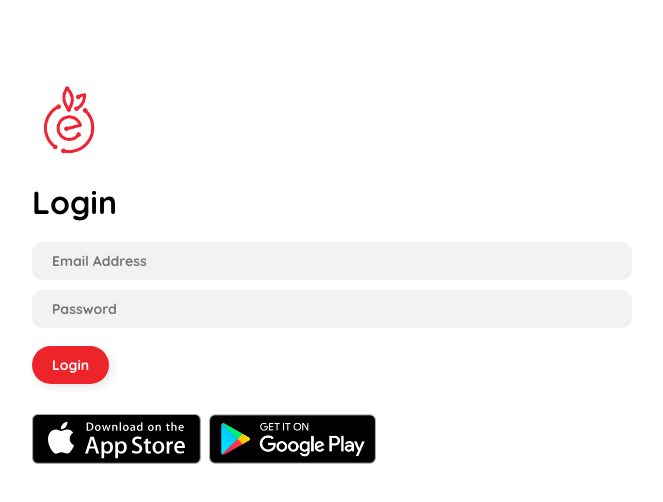
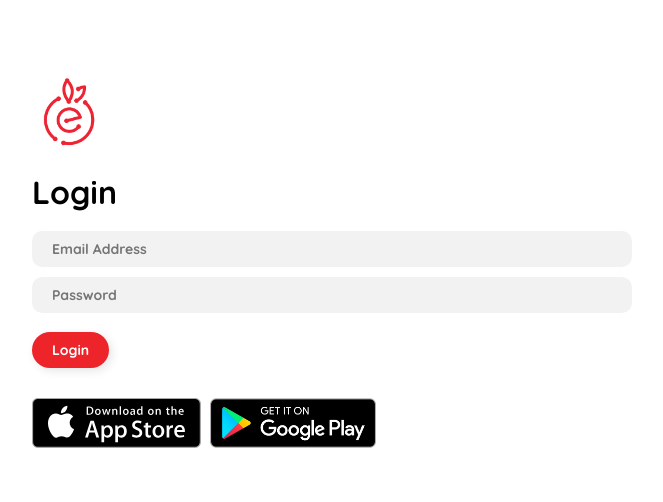
Before and after one commit to anthony-langford/ce-dashboard, a React (Create React App) app: page /login in a window 1280 px wide. Shown: the top 502 px of the page, without its empty margins (308-971 px from the left). Built offline with nearby package versions, Linux system fonts and the light colour scheme.

Commit message:
add normalize

```diff
--- /dev/null
+++ b/src/index.css
@@ -0,0 +1,349 @@
+body {
+  margin: 0;
+  padding: 0;
+  font-family: Montserrat, sans-serif;
+}
+
+/*! normalize.css v8.0.0 | MIT License | github.com/necolas/normalize.css */
+
+/* Document
+   ========================================================================== */
+
+/**
+ * 1. Correct the line height in all browsers.
+ * 2. Prevent adjustments of font size after orientation changes in iOS.
+ */
+
+ html {
+  line-height: 1.15; /* 1 */
+  -webkit-text-size-adjust: 100%; /* 2 */
+  overflow-y: scroll;
+  -webkit-overflow-scrolling: touch;
+}
+
+/* Sections
+   ========================================================================== */
+
+/**
+ * Remove the margin in all browsers.
+ */
+
+/* body {
+  margin: 0;
+} */
+
+/**
+ * Correct the font size and margin on `h1` elements within `section` and
+ * `article` contexts in Chrome, Firefox, and Safari.
+ */
+
+h1 {
+  font-size: 2em;
+  margin: 0.67em 0;
+}
+
+/* Grouping content
+   ========================================================================== */
+
+/**
+ * 1. Add the correct box sizing in Firefox.
+ * 2. Show the overflow in Edge and IE.
+ */
+
+hr {
+  box-sizing: content-box; /* 1 */
+  height: 0; /* 1 */
+  overflow: visible; /* 2 */
+}
+
+/**
+ * 1. Correct the inheritance and scaling of font size in all browsers.
+ * 2. Correct the odd `em` font sizing in all browsers.
+ */
+
+pre {
+  font-family: monospace, monospace; /* 1 */
+  font-size: 1em; /* 2 */
+}
+
+/* Text-level semantics
+   ========================================================================== */
+
+/**
+ * Remove the gray background on active links in IE 10.
+ */
+
+a {
+  background-color: transparent;
+}
+
+/**
+ * 1. Remove the bottom border in Chrome 57-
+ * 2. Add the correct text decoration in Chrome, Edge, IE, Opera, and Safari.
+ */
+
+abbr[title] {
+  border-bottom: none; /* 1 */
+  text-decoration: underline; /* 2 */
+  text-decoration: underline dotted; /* 2 */
+}
+
+/**
+ * Add the correct font weight in Chrome, Edge, and Safari.
+ */
+
+b,
+strong {
+  font-weight: bolder;
+}
+
+/**
+ * 1. Correct the inheritance and scaling of font size in all browsers.
+ * 2. Correct the odd `em` font sizing in all browsers.
+ */
+
+code,
+kbd,
+samp {
+  font-family: monospace, monospace; /* 1 */
+  font-size: 1em; /* 2 */
+}
+
+/**
+ * Add the correct font size in all browsers.
+ */
+
+small {
+  font-size: 80%;
+}
+
+/**
+ * Prevent `sub` and `sup` elements from affecting the line height in
+ * all browsers.
+ */
+
+sub,
+sup {
+  font-size: 75%;
+  line-height: 0;
+  position: relative;
+  vertical-align: baseline;
+}
+
+sub {
+  bottom: -0.25em;
+}
+
+sup {
+  top: -0.5em;
+}
+
+/* Embedded content
+   ========================================================================== */
+
+/**
+ * Remove the border on images inside links in IE 10.
+ */
+
+img {
+  border-style: none;
+}
+
+/* Forms
+   ========================================================================== */
+
+/**
+ * 1. Change the font styles in all browsers.
+ * 2. Remove the margin in Firefox and Safari.
+ */
+
+button,
+input,
+optgroup,
+select,
+textarea {
+  font-family: inherit; /* 1 */
+  font-size: 100%; /* 1 */
+  line-height: 1.15; /* 1 */
+  margin: 0; /* 2 */
+}
+
+/**
+ * Show the overflow in IE.
+ * 1. Show the overflow in Edge.
+ */
+
+button,
+input { /* 1 */
+  overflow: visible;
+}
+
+/**
+ * Remove the inheritance of text transform in Edge, Firefox, and IE.
+ * 1. Remove the inheritance of text transform in Firefox.
+ */
+
+button,
+select { /* 1 */
+  text-transform: none;
+}
+
+/**
+ * Correct the inability to style clickable types in iOS and Safari.
+ */
+
+button,
+[type="button"],
+[type="reset"],
+[type="submit"] {
+  -webkit-appearance: button;
+}
+
+/**
+ * Remove the inner border and padding in Firefox.
+ */
+
+button::-moz-focus-inner,
+[type="button"]::-moz-focus-inner,
+[type="reset"]::-moz-focus-inner,
+[type="submit"]::-moz-focus-inner {
+  border-style: none;
+  padding: 0;
+}
+
+/**
+ * Restore the focus styles unset by the previous rule.
+ */
+
+button:-moz-focusring,
+[type="button"]:-moz-focusring,
+[type="reset"]:-moz-focusring,
+[type="submit"]:-moz-focusring {
+  outline: 1px dotted ButtonText;
+}
+
+/**
+ * Correct the padding in Firefox.
+ */
+
+fieldset {
+  padding: 0.35em 0.75em 0.625em;
+}
+
+/**
+ * 1. Correct the text wrapping in Edge and IE.
+ * 2. Correct the color inheritance from `fieldset` elements in IE.
+ * 3. Remove the padding so developers are not caught out when they zero out
+ *    `fieldset` elements in all browsers.
+ */
+
+legend {
+  box-sizing: border-box; /* 1 */
+  color: inherit; /* 2 */
+  display: table; /* 1 */
+  max-width: 100%; /* 1 */
+  padding: 0; /* 3 */
+  white-space: normal; /* 1 */
+}
+
+/**
+ * Add the correct vertical alignment in Chrome, Firefox, and Opera.
+ */
+
+progress {
+  vertical-align: baseline;
+}
+
+/**
+ * Remove the default vertical scrollbar in IE 10+.
+ */
+
+textarea {
+  overflow: auto;
+}
+
+/**
+ * 1. Add the correct box sizing in IE 10.
+ * 2. Remove the padding in IE 10.
+ */
+
+[type="checkbox"],
+[type="radio"] {
+  box-sizing: border-box; /* 1 */
+  padding: 0; /* 2 */
+}
+
+/**
+ * Correct the cursor style of increment and decrement buttons in Chrome.
+ */
+
+[type="number"]::-webkit-inner-spin-button,
+[type="number"]::-webkit-outer-spin-button {
+  height: auto;
+}
+
+/**
+ * 1. Correct the odd appearance in Chrome and Safari.
+ * 2. Correct the outline style in Safari.
+ */
+
+[type="search"] {
+  -webkit-appearance: textfield; /* 1 */
+  outline-offset: -2px; /* 2 */
+}
+
+/**
+ * Remove the inner padding in Chrome and Safari on macOS.
+ */
+
+[type="search"]::-webkit-search-decoration {
+  -webkit-appearance: none;
+}
+
+/**
+ * 1. Correct the inability to style clickable types in iOS and Safari.
+ * 2. Change font properties to `inherit` in Safari.
+ */
+
+::-webkit-file-upload-button {
+  -webkit-appearance: button; /* 1 */
+  font: inherit; /* 2 */
+}
+
+/* Interactive
+   ========================================================================== */
+
+/*
+ * Add the correct display in Edge, IE 10+, and Firefox.
+ */
+
+details {
+  display: block;
+}
+
+/*
+ * Add the correct display in all browsers.
+ */
+
+summary {
+  display: list-item;
+}
+
+/* Misc
+   ========================================================================== */
+
+/**
+ * Add the correct display in IE 10+.
+ */
+
+template {
+  display: none;
+}
+
+/**
+ * Add the correct display in IE 10.
+ */
+
+[hidden] {
+  display: none;
+}
--- a/src/index.js
+++ b/src/index.js
@@ -1,5 +1,6 @@
 import React from 'react';
 import ReactDOM from 'react-dom';
+import './index.css';
 import App from './App';
 import registerServiceWorker from './registerServiceWorker';
 import { BrowserRouter } from 'react-router-dom';
```
